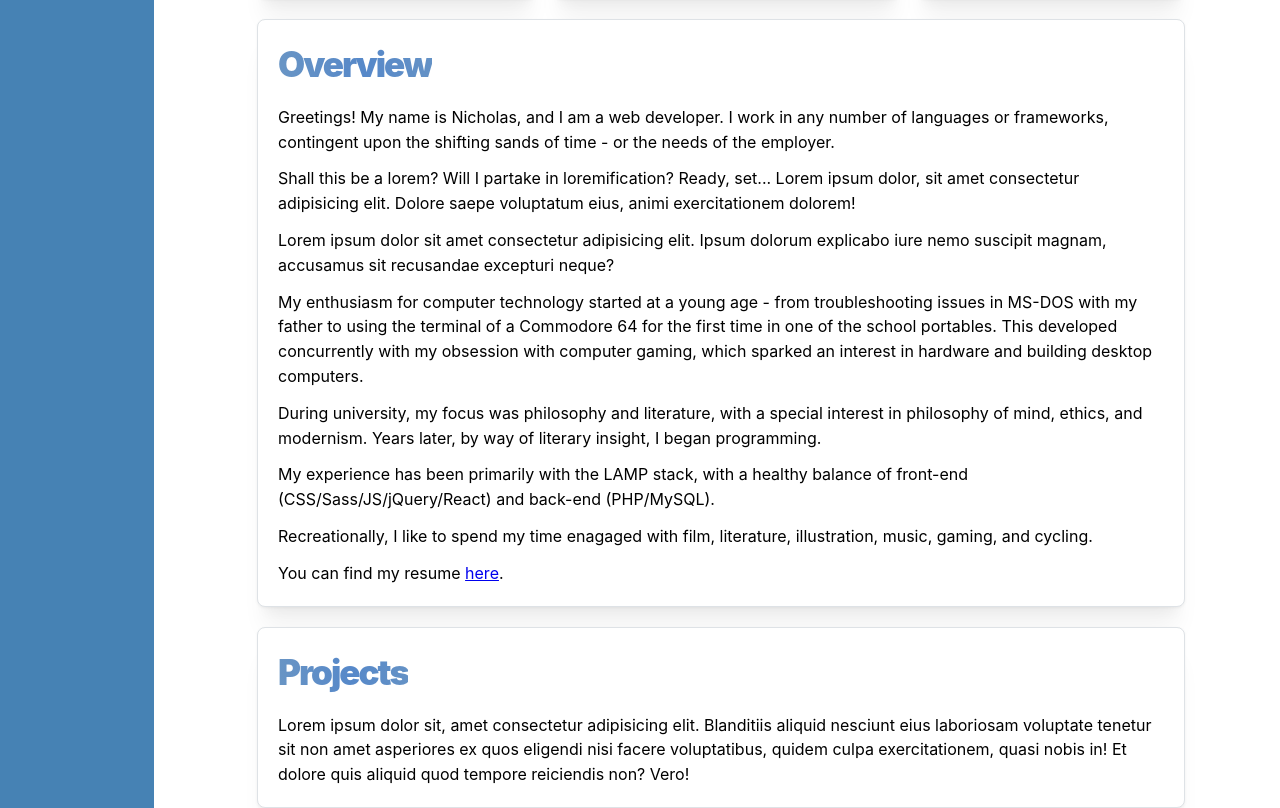
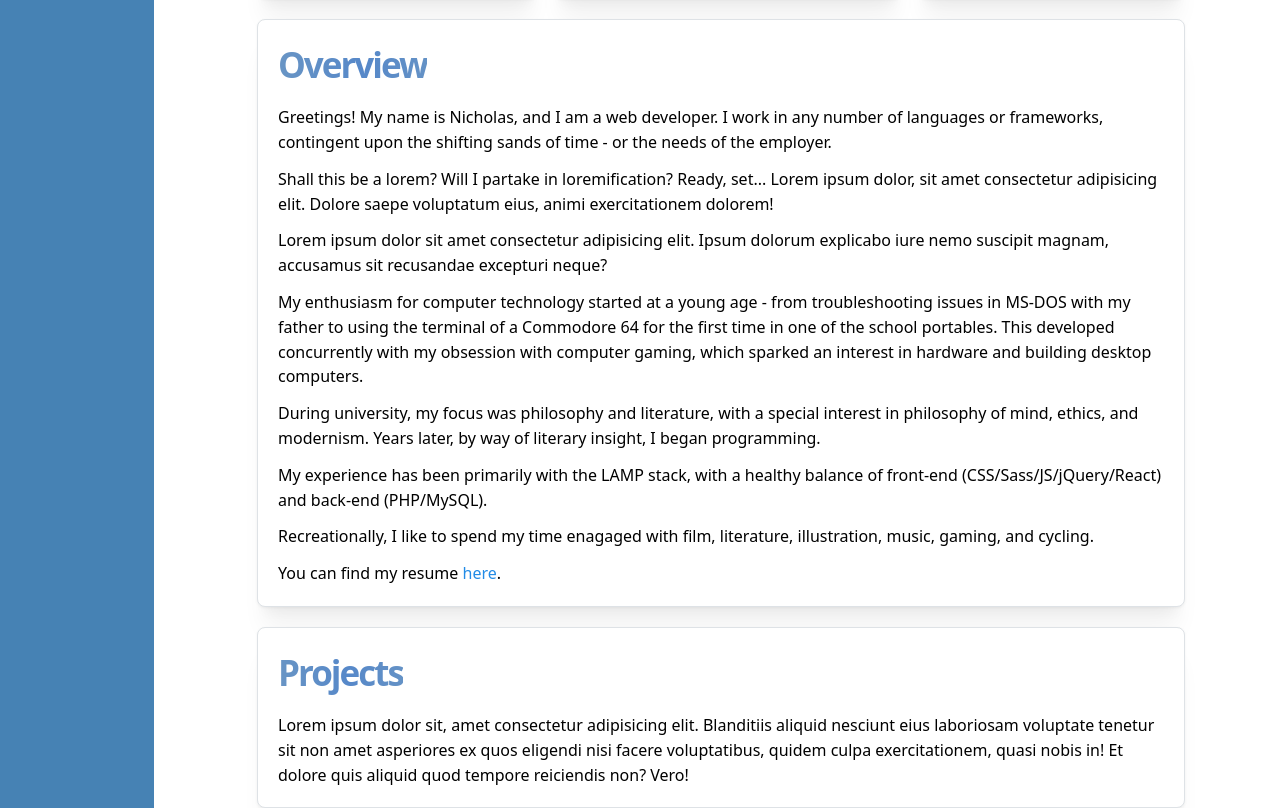
Before and after one commit to nlamo/lamothe-dev, a Next.js app: page / in a window 1280 px wide. Shown: the part 706-1514 px from the top of the page. Built offline with nearby package versions, Linux system fonts and the light colour scheme.

Commit message:
resume added; font added; anchor link changed

```diff
--- a/components/Base/Navigation.tsx
+++ b/components/Base/Navigation.tsx
@@ -12,6 +12,7 @@ import {
 
 import classes from './_Base.module.scss';
 import { ColorSchemeToggle } from '../ColorSchemeToggle/ColorSchemeToggle';
+
 
 interface NavbarLinkProps {
   icon: typeof IconPhoto;
--- a/components/Sections/Overview.tsx
+++ b/components/Sections/Overview.tsx
@@ -1,4 +1,4 @@
-import { Card, Space, Text, Title } from '@mantine/core';
+import { Anchor, Card, Space, Text, Title } from '@mantine/core';
 
 import classes from './_Sections.module.scss';
 
@@ -42,7 +42,8 @@ export default function Overview() {
           </Text>
           <Space h='sm'/>
           <Text>
-            You can find my resume <a href='resume/nicholas-lamothe-resume.pdf' target='_blank'>here</a>.
+            You can find my resume{' '}
+            <Anchor href='./nicholas-lamothe-resume.pdf' target='_blank'>here</Anchor>.
           </Text>
         </section>
       </div>
--- a/theme.ts
+++ b/theme.ts
@@ -3,5 +3,5 @@
 import { createTheme } from '@mantine/core';
 
 export const theme = createTheme({
-  /* TODO: Put your mantine theme override here */
+  fontFamily: 'Noto Sans, sans-serif'
 });
```
Also changed, not shown: 1 other file (tests, documents, lock files or other folders).
